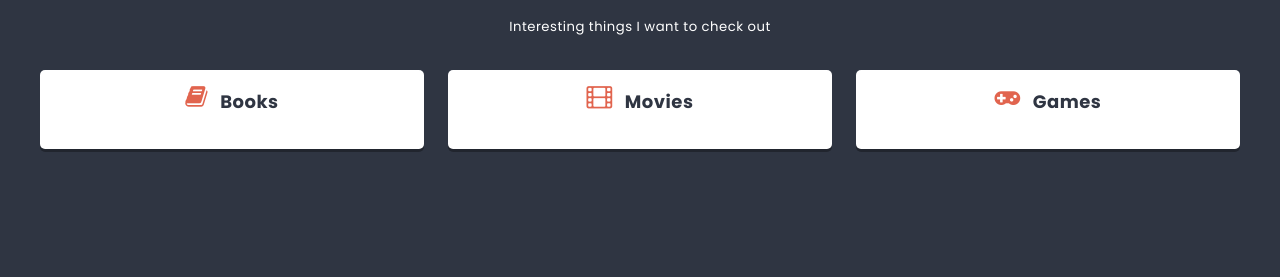
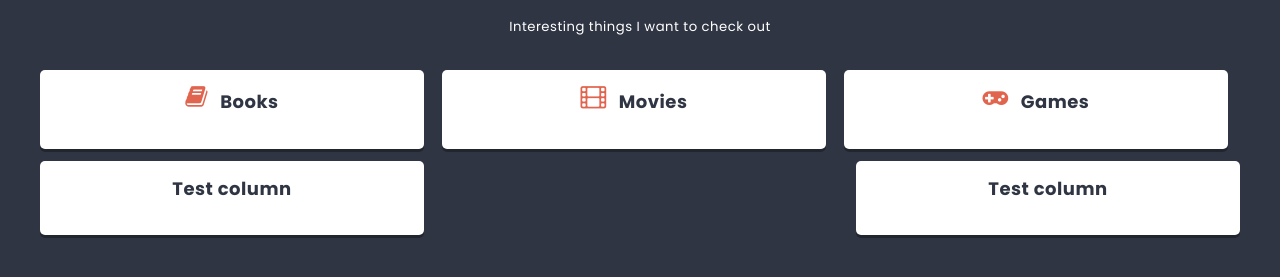
Before and after one commit to DJendryczka/myfirst-react, a React (Create React App) app: page / in a window 1280 px wide. Shown: the part 471-748 px from the top of the page. Built offline with nearby package versions, Linux system fonts and the light colour scheme.

Commit message:
Add array columns and usestate

```diff
--- a/src/components/List/List.js
+++ b/src/components/List/List.js
@@ -1,12 +1,18 @@
 import styles from './List.module.scss';
 import Column from '../Column/Column';
+import { useState } from 'react';
 const List = () => {
 
-  const columns = [
+  const [columns, setColumns] = useState([
     { id: 1, title: 'Books', icon: 'book' },
     { id: 2, title: 'Movies', icon: 'film' },
     { id: 3, title: 'Games', icon: 'gamepad' }
-  ];
+]);
+
+setTimeout(() => {
+  setColumns([...columns, { id: 4, title: 'Test column'}]);
+}, 2000);
+
     return (
       <div className={styles.List}>
           <header className={styles.header}>
```
